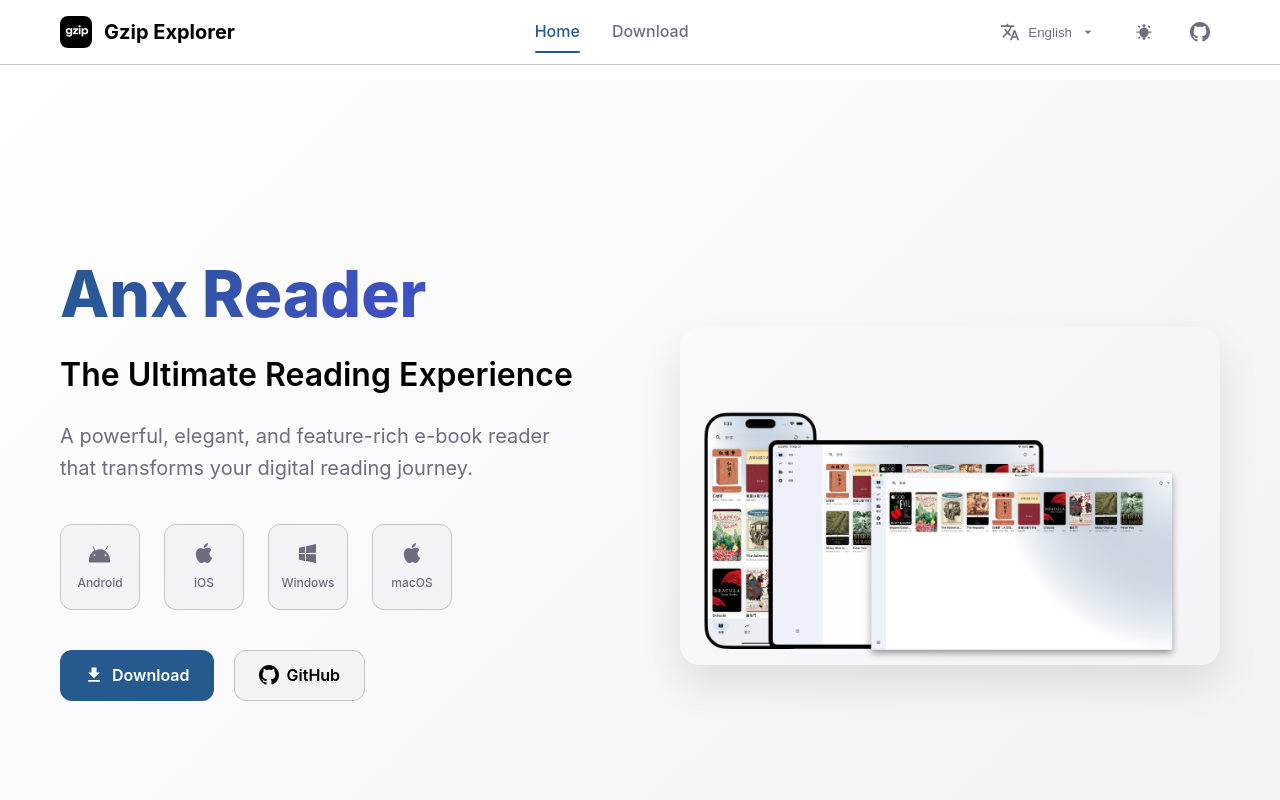
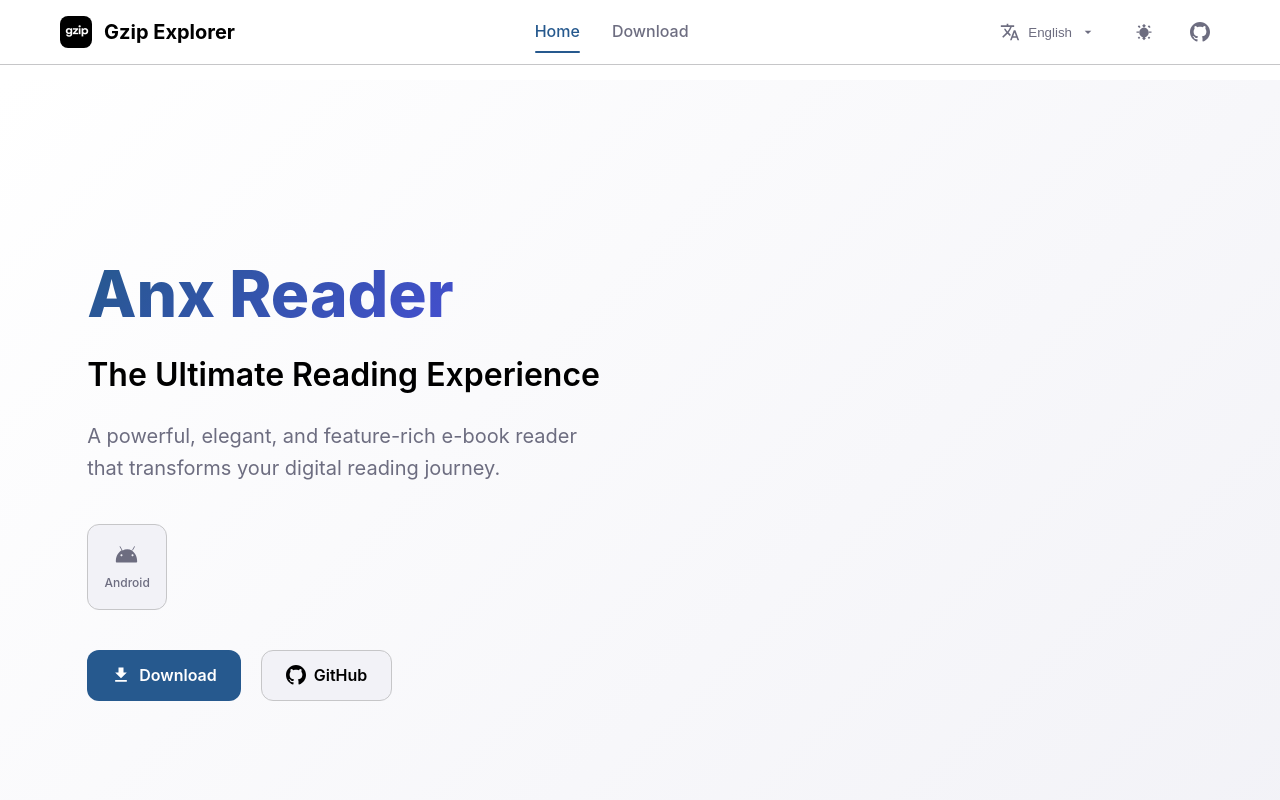
Before and after one commit to uncrr/gzip-page, a Vue app: page / in a window 1280 px wide. Shown: the top 800 px of the page. Built offline with nearby package versions, Linux system fonts and the light colour scheme.

Commit message:
component: HeroSection

```diff
--- a/src/components/HeroSection.vue
+++ b/src/components/HeroSection.vue
@@ -23,26 +23,26 @@
               <span>Android</span>
             </div>
 
-            <div class="platform-badge">
+            <!-- <div class="platform-badge">
               <svg width="24" height="24" viewBox="0 0 24 24" fill="currentColor">
                 <path d="M18.71 19.5c-.83 1.24-1.71 2.45-3.05 2.47-1.34.03-1.77-.79-3.29-.79-1.53 0-2 .77-3.27.82-1.31.05-2.3-1.32-3.14-2.53C4.25 17 2.94 12.45 4.7 9.39c.87-1.52 2.43-2.48 4.12-2.51 1.28-.02 2.5.87 3.29.87.78 0 2.26-1.07 3.81-.91.65.03 2.47.26 3.64 1.98-.09.06-2.17 1.28-2.15 3.81.03 3.02 2.65 4.03 2.68 4.04-.03.07-.42 1.44-1.38 2.83M13 3.5c.73-.83 1.94-1.46 2.94-1.5.13 1.17-.34 2.35-1.04 3.19-.69.85-1.83 1.51-2.95 1.42-.15-1.15.41-2.35 1.05-3.11z"/>
               </svg>
               <span>iOS</span>
-            </div>
+            </div> -->
 
-            <div class="platform-badge">
+            <!-- <div class="platform-badge">
               <svg width="24" height="24" viewBox="0 0 24 24" fill="currentColor">
                 <path d="M3 12V6.75l6-1.32v6.48L3 12m17-9v8.75l-10 .15V5.21L20 3M3 13l6 .09v6.81l-6-1.15V13m17 .25V22l-10-1.91V13.1l10 .15Z"/>
               </svg>
               <span>Windows</span>
-            </div>
+            </div> -->
 
-            <div class="platform-badge">
+            <!-- <div class="platform-badge">
               <svg width="24" height="24" viewBox="0 0 24 24" fill="currentColor">
                 <path d="M18.71 19.5c-.83 1.24-1.71 2.45-3.05 2.47-1.34.03-1.77-.79-3.29-.79-1.53 0-2 .77-3.27.82-1.31.05-2.3-1.32-3.14-2.53C4.25 17 2.94 12.45 4.7 9.39c.87-1.52 2.43-2.48 4.12-2.51 1.28-.02 2.5.87 3.29.87.78 0 2.26-1.07 3.81-.91.65.03 2.47.26 3.64 1.98-.09.06-2.17 1.28-2.15 3.81.03 3.02 2.65 4.03 2.68 4.04-.03.07-.42 1.44-1.38 2.83M13 3.5c.73-.83 1.94-1.46 2.94-1.5.13 1.17-.34 2.35-1.04 3.19-.69.85-1.83 1.51-2.95 1.42-.15-1.15.41-2.35 1.05-3.11z"/>
               </svg>
               <span>macOS</span>
-            </div>
+            </div> -->
           </div>
 
           <!-- <div class="app-store-badge">
@@ -58,7 +58,7 @@
               {{ t('hero.download') }}
             </router-link>
 
-            <a href="https://github.com/anxcye/anx-reader" target="_blank" class="btn btn-secondary">
+            <a href="https://github.com/uncrr/gzip-explorer" target="_blank" class="btn btn-secondary">
               <svg width="20" height="20" viewBox="0 0 24 24" fill="currentColor">
                 <path d="M12 0c-6.626 0-12 5.373-12 12 0 5.302 3.438 9.8 8.207 11.387.599.111.793-.261.793-.577v-2.234c-3.338.726-4.033-1.416-4.033-1.416-.546-1.387-1.333-1.756-1.333-1.756-1.089-.745.083-.729.083-.729 1.205.084 1.839 1.237 1.839 1.237 1.07 1.834 2.807 1.304 3.492.997.107-.775.418-1.305.762-1.604-2.665-.305-5.467-1.334-5.467-5.931 0-1.311.469-2.381 1.236-3.221-.124-.303-.535-1.524.117-3.176 0 0 1.008-.322 3.301 1.23.957-.266 1.983-.399 3.003-.404 1.02.005 2.047.138 3.006.404 2.291-1.552 3.297-1.23 3.297-1.23.653 1.653.242 2.874.118 3.176.77.84 1.235 1.911 1.235 3.221 0 4.609-2.807 5.624-5.479 5.921.43.372.823 1.102.823 2.222v3.293c0 .319.192.694.801.576 4.765-1.589 8.199-6.086 8.199-11.386 0-6.627-5.373-12-12-12z"/>
               </svg>
@@ -67,9 +67,9 @@
           </div>
         </div>
 
-        <div class="hero-image">
-          <img src="/images/app-preview.png" alt="Anx Reader Preview" />
-        </div>
+        <!-- <div class="hero-image">
+          <img src="/images/app-preview.png" alt="Gzip Explorer Preview" />
+        </div> -->
       </div>
     </div>
   </section>
```
